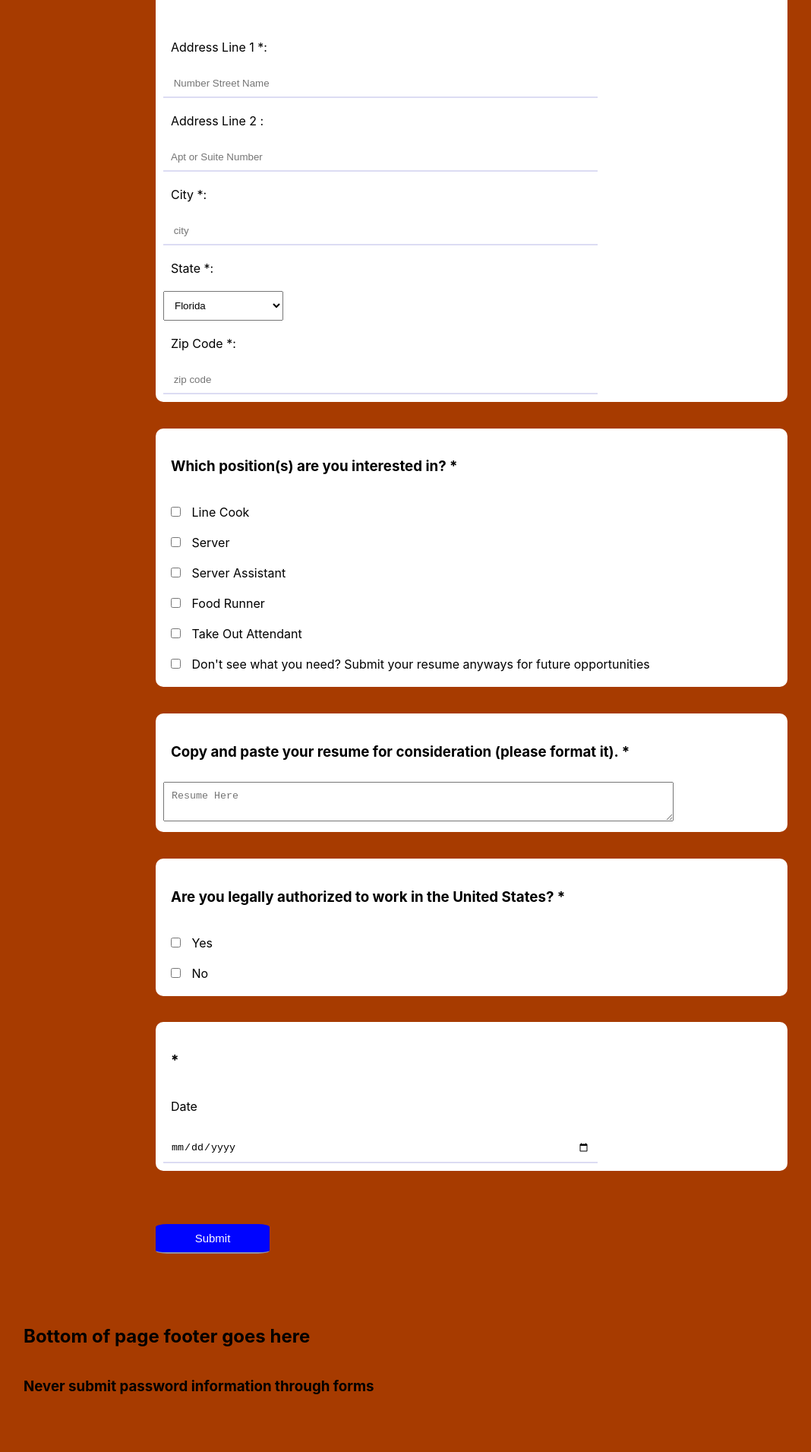
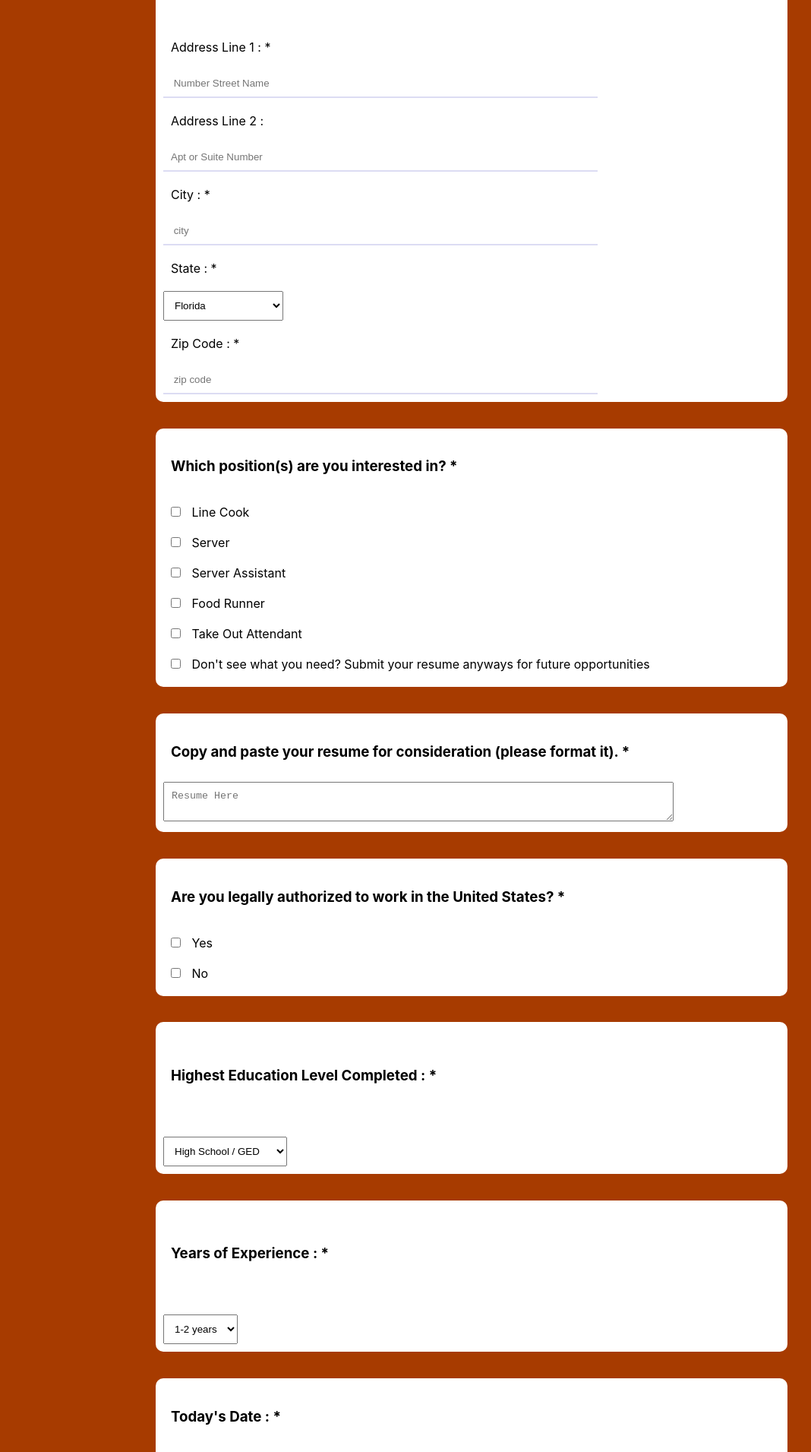
Before and after one commit to virtualhratscrm/Client_ResumeSubmit, a React (Create React App) app: page / in a window 1280 px wide. Shown: the part 1751-3662 px from the top of the page at 76% size, without its empty margins (29-1097 px from the left). Built offline with nearby package versions, Linux system fonts and the light colour scheme.

Commit message:
form inputs added

```diff
--- a/src/components/form/ResumeSubmitForm.jsx
+++ b/src/components/form/ResumeSubmitForm.jsx
@@ -1,18 +1,21 @@
 import React, { Component } from "react";
 import "./ResumeForm.css";
 
-var jobTypes = document.getElementsByClassName(".jobtype");
+var jobTypes = document.querySelectorAll(".jobtype");
 
 console.log("test");
 
 function validateJobTypeChecked() {
   var sucess = false;
-
+  console.log(jobTypes);
   for (let i = 0; i < jobTypes.length; i++) {
-    if (sucess) {
+    if (jobTypes[i].checked) {
+      sucess = true;
     }
   }
 }
+
+validateJobTypeChecked();
 
 export default class ResumeSubmitForm extends Component {
   render() {
@@ -43,7 +46,7 @@ export default class ResumeSubmitForm extends Component {
         </div>
         <form>
           <div className="forminfobox">
-            <label htmlFor="email">Email address * </label>
+            <label htmlFor="email">Email address : * </label>
             <div></div>
             <input
               aria-required="true"
@@ -55,7 +58,7 @@ export default class ResumeSubmitForm extends Component {
             />
           </div>
           <div className="forminfobox">
-            <label htmlFor="fname">First name: *</label>
+            <label htmlFor="fname">First name : *</label>
             <div></div>
             <input
               aria-required="true"
@@ -67,7 +70,7 @@ export default class ResumeSubmitForm extends Component {
             />
           </div>
           <div className="forminfobox">
-            <label htmlFor="lname">Last name: *</label>
+            <label htmlFor="lname">Last name : *</label>
             <div></div>
             <input
               aria-required="true"
@@ -79,7 +82,7 @@ export default class ResumeSubmitForm extends Component {
             />
           </div>
           <div className="forminfobox">
-            <label htmlFor="phone">Phone number *:</label>
+            <label htmlFor="phone">Phone number : *</label>
             <div></div>
             <input
               aria-required="true"
@@ -93,7 +96,7 @@ export default class ResumeSubmitForm extends Component {
           <div className="forminfobox">
             <h3>Address *</h3>
             <div></div>
-            <label htmlFor="addressLine1">Address Line 1 *:</label>
+            <label htmlFor="addressLine1">Address Line 1 : *</label>
             <div></div>
             <input
               aria-required="true"
@@ -114,7 +117,7 @@ export default class ResumeSubmitForm extends Component {
               placeholder="Apt or Suite Number "
             />
             <div></div>
-            <label htmlFor="city">City *:</label>
+            <label htmlFor="city">City : *</label>
             <div></div>
             <input
               aria-required="true"
@@ -125,7 +128,7 @@ export default class ResumeSubmitForm extends Component {
               placeholder=" city"
             />
             <div></div>
-            <label htmlFor="state">State *:</label>
+            <label htmlFor="state">State : *</label>
             <div></div>
             <select name="state" required={true}>
               <option value="AL">Alabama</option>
@@ -137,7 +140,9 @@ export default class ResumeSubmitForm extends Component {
               <option value="CT">Connecticut</option>
               <option value="DE">Delaware</option>
               <option value="DC">District of Columbia</option>
-              <option value="FL" selected>Florida</option>
+              <option value="FL" selected>
+                Florida
+              </option>
               <option value="GA">Georgia</option>
               <option value="HI">Hawaii</option>
               <option value="ID">Idaho</option>
@@ -189,7 +194,7 @@ export default class ResumeSubmitForm extends Component {
               placeholder=" full state name"
             /> */}
             <div></div>
-            <label htmlFor="zipcode"> Zip Code *:</label>
+            <label htmlFor="zipcode"> Zip Code : *</label>
             <div></div>
             <input
               aria-required="true"
@@ -290,8 +295,45 @@ export default class ResumeSubmitForm extends Component {
             </div>
           </div>
           <div className="forminfobox">
-            <h3>*</h3>
-            <p>Date</p>
+            <label htmlFor="highestEducation">
+              <h3>Highest Education Level Completed : *</h3>
+            </label>
+            <div></div>
+            <select name="highestEducation" required={true}>
+              <option value="SOME HS">some High School</option>
+              <option value="HS" selected>
+                High School / GED
+              </option>
+              <option value="SOME C">some College</option>
+              <option value="AS">Associates (2 years)</option>
+              <option value="BS">Bachelors (4 years)</option>
+              <option value="MS">Masters (6 years)</option>
+              <option value="DS">Doctorate </option>
+              <option value="O 1">other 1 </option>
+              <option value="O 2">other 2</option>
+            </select>
+          </div>
+          <div className="forminfobox">
+            <label htmlFor="yearsExperience">
+              {" "}
+              <h3>Years of Experience : * </h3>{" "}
+            </label>
+            <div></div>
+            <select name="yearsExperience" required={true}>
+              <option value="none">none</option>
+              <option value="1-2" selected>
+                1-2 years
+              </option>
+              <option value="2-3">2-3 years</option>
+              <option value="3-4">3-4 years</option>
+              <option value="5 plus">5 + years</option>
+              <option value="O 1">other 1 </option>
+              <option value="O 2">other 2</option>
+            </select>
+          </div>
+          <div className="forminfobox">
+            <h3>Today's Date : *</h3>
+
             <input
               aria-label="today's date"
               aria-required="true"
@@ -299,6 +341,8 @@ export default class ResumeSubmitForm extends Component {
               required={true}
             />
           </div>
+          {/* on sumbit click validate position, authorized, priors,
+        and avail checkboxes checked */}
           <input
             type="submit"
             value="Submit"
@@ -311,14 +355,9 @@ export default class ResumeSubmitForm extends Component {
   }
 }
 
-
-
-/// highest ed level
 /// years experience  0-4 or 5+ - info coming
-// schedule requrements / avaliabuility - mon-sun am/pm
-// salary requirements
-
-
+// schedule requirements / availability - mon-sun am/pm shift - open to all
+// salary requirements ?? range?
 
 // hold for now
 
```
Also changed, not shown: 1 other file (tests, documents, lock files or other folders).
